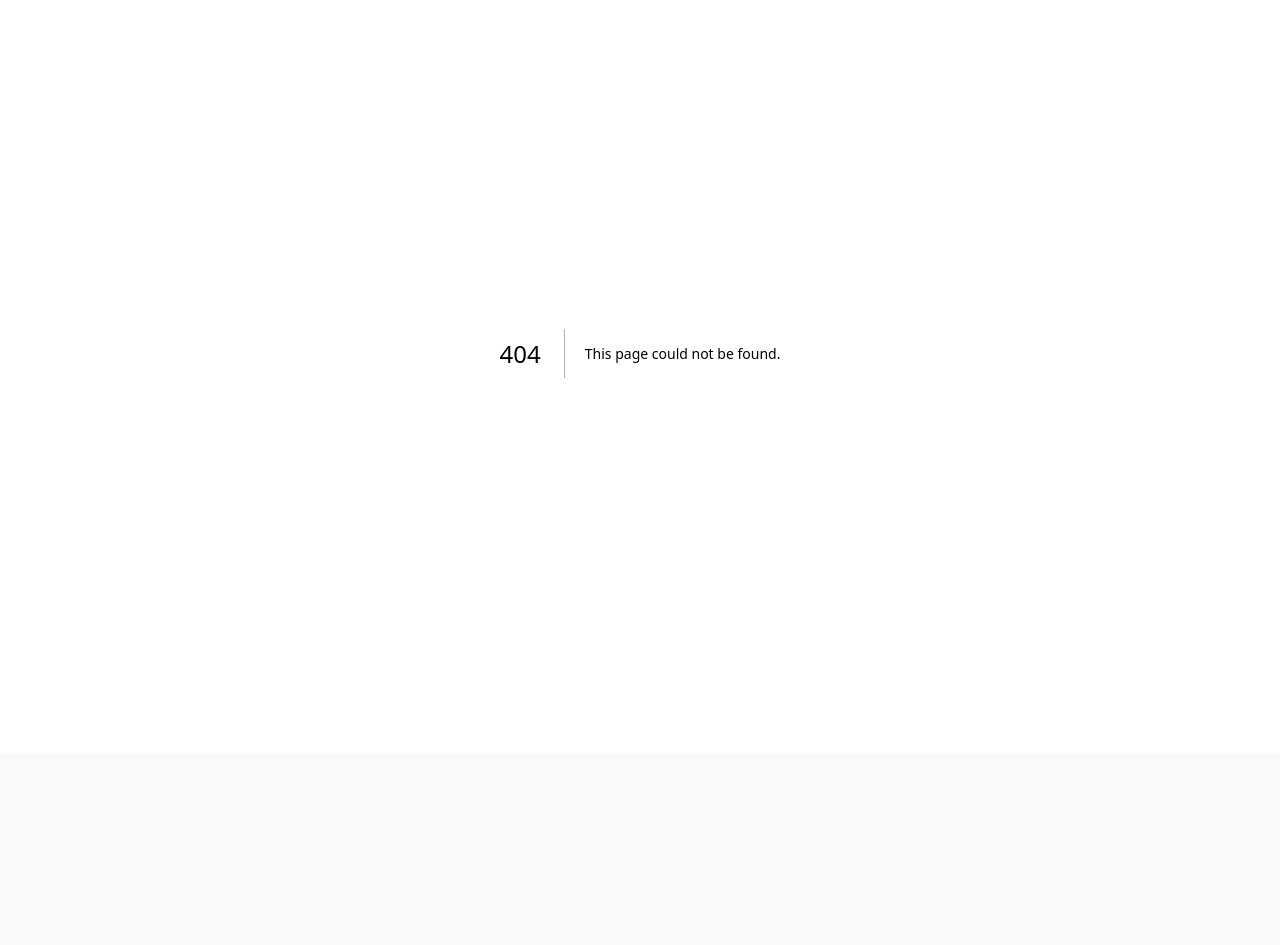
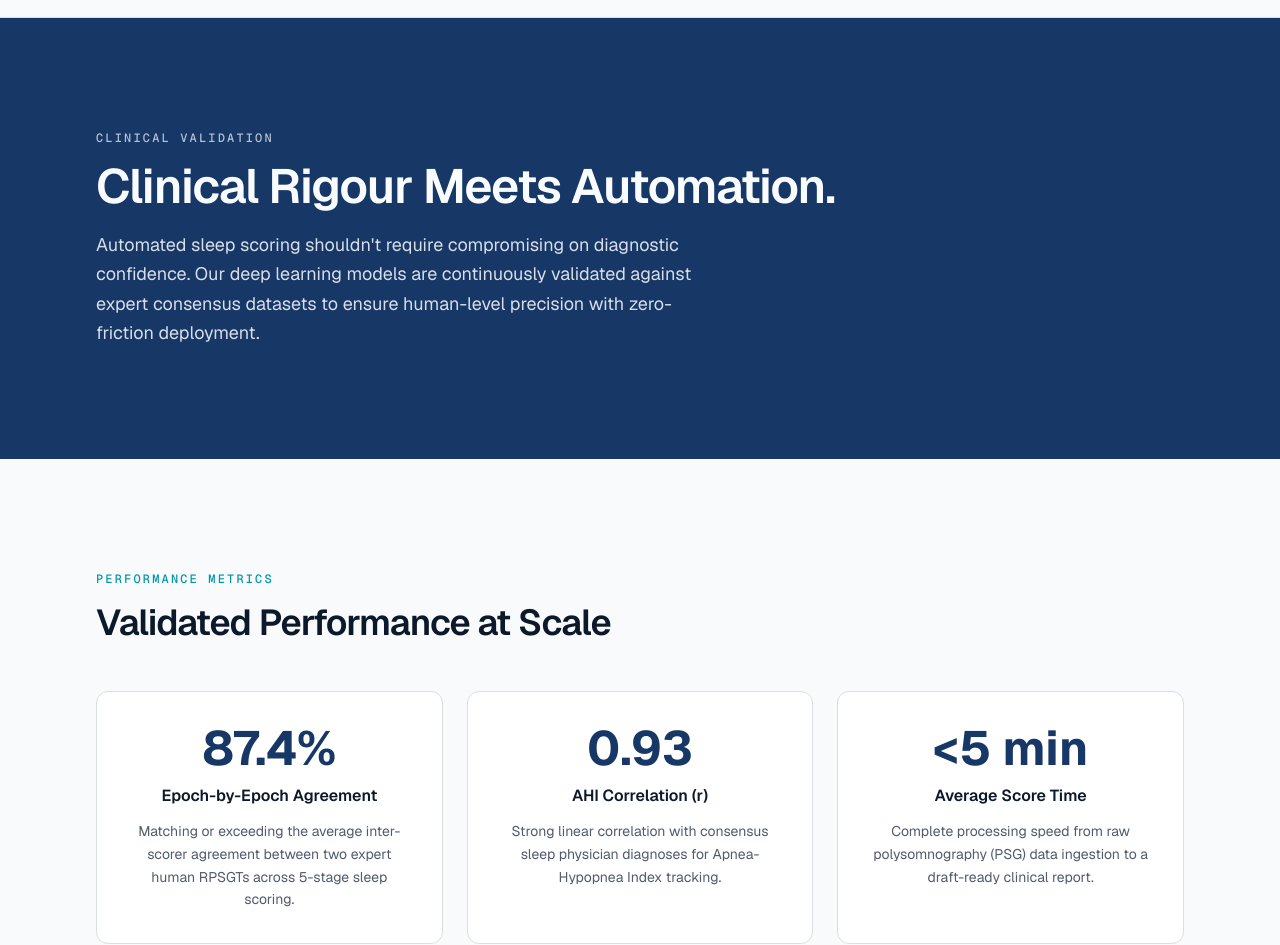
Before and after one commit to Shok1to/ascendaegis-website, a Next.js app: page /clinical-validation in a window 1280 px wide. Before the commit this address had no page. Shown: the part 47-992 px from the top of the page. Before the commit the page ends 800 px from the top, so only its background shows below. Built offline with nearby package versions, Linux system fonts and the light colour scheme.

Commit message:
add clinical validation page

```diff
--- /dev/null
+++ b/app/clinical-validation/page.tsx
@@ -0,0 +1,139 @@
+import Link from "next/link"
+import { ArrowRight } from "lucide-react"
+import { Button } from "@/components/ui/button"
+import { SiteHeader } from "@/components/site-header"
+import { SiteFooter } from "@/components/site-footer"
+import { Reveal } from "@/components/parallax"
+
+const metrics = [
+  {
+    value: "87.4%",
+    label: "Epoch-by-Epoch Agreement",
+    body: "Matching or exceeding the average inter-scorer agreement between two expert human RPSGTs across 5-stage sleep scoring.",
+  },
+  {
+    value: "0.93",
+    label: "AHI Correlation (r)",
+    body: "Strong linear correlation with consensus sleep physician diagnoses for Apnea-Hypopnea Index tracking.",
+  },
+  {
+    value: "<5 min",
+    label: "Average Score Time",
+    body: "Complete processing speed from raw polysomnography (PSG) data ingestion to a draft-ready clinical report.",
+  },
+]
+
+export default function ClinicalValidationPage() {
+  return (
+    <div className="flex min-h-screen flex-col">
+      <SiteHeader />
+      <main className="flex-1">
+        {/* Hero */}
+        <section className="bg-primary text-primary-foreground">
+          <div className="mx-auto max-w-6xl px-4 py-20 sm:px-6 lg:px-8 lg:py-28">
+            <Reveal>
+              <p className="eyebrow text-primary-foreground/70">
+                Clinical validation
+              </p>
+              <h1 className="mt-4 text-balance text-4xl font-semibold tracking-tight sm:text-5xl">
+                Clinical Rigour Meets Automation.
+              </h1>
+              <p className="mt-5 max-w-2xl text-pretty text-lg leading-relaxed text-primary-foreground/85">
+                Automated sleep scoring shouldn't require compromising on
+                diagnostic confidence. Our deep learning models are continuously
+                validated against expert consensus datasets to ensure
+                human-level precision with zero-friction deployment.
+              </p>
+            </Reveal>
+          </div>
+        </section>
+
+        {/* Metrics */}
+        <section className="border-b border-border bg-background">
+          <div className="mx-auto max-w-6xl px-4 py-20 sm:px-6 lg:px-8 lg:py-28">
+            <Reveal>
+              <p className="eyebrow text-accent">Performance metrics</p>
+              <h2 className="mt-4 text-balance text-3xl font-semibold tracking-tight text-foreground sm:text-4xl">
+                Validated Performance at Scale
+              </h2>
+            </Reveal>
+            <div className="mt-12 grid gap-6 sm:grid-cols-3">
+              {metrics.map((metric, i) => (
+                <Reveal
+                  key={metric.label}
+                  delay={i * 120}
+                  className="rounded-xl border border-border bg-card p-8 text-center"
+                >
+                  <p className="text-5xl font-bold text-primary">
+                    {metric.value}
+                  </p>
+                  <p className="mt-3 text-base font-semibold text-foreground">
+                    {metric.label}
+                  </p>
+                  <p className="mt-3 text-sm leading-relaxed text-muted-foreground">
+                    {metric.body}
+                  </p>
+                </Reveal>
+              ))}
+            </div>
+          </div>
+        </section>
+
+        {/* Signal Analysis */}
+        <section className="border-b border-border bg-secondary/50">
+          <div className="mx-auto max-w-6xl px-4 py-20 sm:px-6 lg:px-8 lg:py-28">
+            <Reveal className="max-w-2xl">
+              <p className="eyebrow text-accent">
+                High-fidelity signal analysis
+              </p>
+              <h2 className="mt-4 text-balance text-3xl font-semibold tracking-tight text-foreground sm:text-4xl">
+                Multi-Channel Physiological Intelligence
+              </h2>
+              <p className="mt-5 text-pretty text-lg leading-relaxed text-muted-foreground">
+                Our models interpret raw, multi-channel physiological signals,
+                directly analyzing EEG, ECG, EOG, and EMG channels
+                simultaneously. By training on diverse clinical-grade datasets,
+                the platform successfully maps complex sleep architecture,
+                capturing rapid transitions and micro-arousals that traditional
+                rule-based algorithms frequently miss.
+              </p>
+              <p className="mt-4 text-pretty text-lg leading-relaxed text-muted-foreground">
+                This ensures that your clinical staff receives a baseline draft
+                that aligns seamlessly with gold-standard laboratory scoring
+                rules.
+              </p>
+            </Reveal>
+          </div>
+        </section>
+
+        {/* CTA */}
+        <section className="bg-background">
+          <div className="mx-auto max-w-6xl px-4 py-20 sm:px-6 lg:px-8 lg:py-28">
+            <Reveal className="max-w-2xl">
+              <p className="eyebrow text-accent">Documentation</p>
+              <h2 className="mt-4 text-balance text-3xl font-semibold tracking-tight text-foreground sm:text-4xl">
+                White Paper & Compliance Downloads
+              </h2>
+              <p className="mt-5 text-pretty text-lg leading-relaxed text-muted-foreground">
+                Institutional evidence and technical documentation available on
+                request.
+              </p>
+              <div className="mt-9">
+                <Button
+                  size="lg"
+                  render={
+                    <Link href="mailto:info@aaegis-ai.com?subject=Request%20for%20Validation%20Data" />
+                  }
+                >
+                  Request Validation Data
+                  <ArrowRight className="h-4 w-4" />
+                </Button>
+              </div>
+            </Reveal>
+          </div>
+        </section>
+      </main>
+      <SiteFooter />
+    </div>
+  )
+}
```
